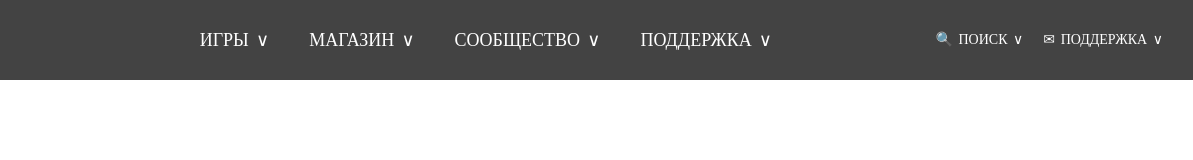
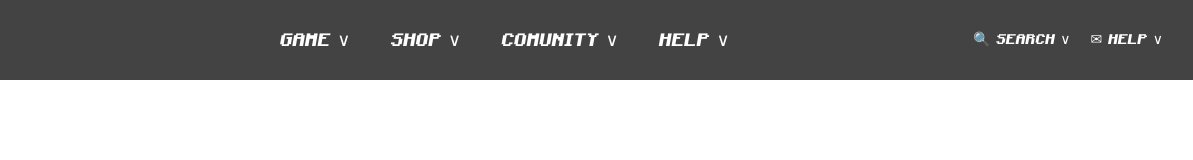
Before and after one commit to VarangianStrongman/homework, a plain HTML site: page 28.03.2025/index.html in a window 1280 px wide. Shown: the full height of the page, 87-1280 px from the left. Drawn offline with Linux system fonts and the light colour scheme.

Commit message:
28.03.2025 homework font is working now

```diff
--- a/28.03.2025/index.html
+++ b/28.03.2025/index.html
@@ -9,21 +9,20 @@
   <body>
     <header>
       <div class="logo">
-        <img src="https://www.minecraft.net/content/dam/minecraftnet/games/minecraft/logos/Global-Header_MCCB-Logo_300x51.svg" alt="">
+        <img
+          src="https://www.minecraft.net/content/dam/minecraftnet/games/minecraft/logos/Global-Header_MCCB-Logo_300x51.svg"
+          alt=""
+        />
       </div>
       <div class="menu">
-        <div class="menu-el">ИГРЫ &or;</div>
-        <div class="menu-el">МАГАЗИН &or;</div>
-        <div class="menu-el">СООБЩЕСТВО &or;</div>
-        <div class="menu-el">ПОДДЕРЖКА &or;</div>
+        <div class="menu-el">GAME &or;</div>
+        <div class="menu-el">SHOP &or;</div>
+        <div class="menu-el">COMUNITY &or;</div>
+        <div class="menu-el">HELP &or;</div>
       </div>
       <div class="set">
-        <div class="set-el">
-          &#128269; ПОИСК &or;
-        </div>
-        <div class="set-el">
-          &#9993; ПОДДЕРЖКА &or;
-        </div>
+        <div class="set-el">&#128269; SEARCH &or;</div>
+        <div class="set-el">&#9993; HELP &or;</div>
       </div>
     </header>
   </body>
--- a/28.03.2025/style.css
+++ b/28.03.2025/style.css
@@ -1,8 +1,8 @@
 @font-face {
   font-family: "MinecraftRegular";
-  src: url("../font/MinecraftRegular-Bmg3.otf") format("truetype");
-  font-style: normal;
-  font-weight: normal;
+  src: url("./font/MinecraftBoldItalic-1y1e.otf") format("opentype");
+  /* font-style: normal;
+  font-weight: normal; */
 }
 
 * {
```
